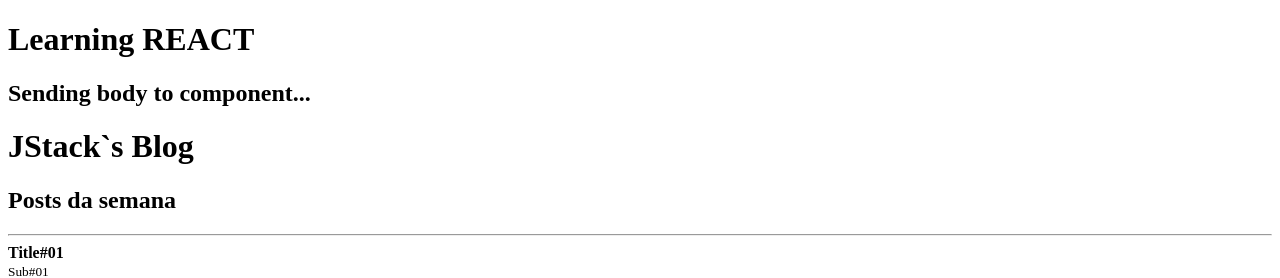
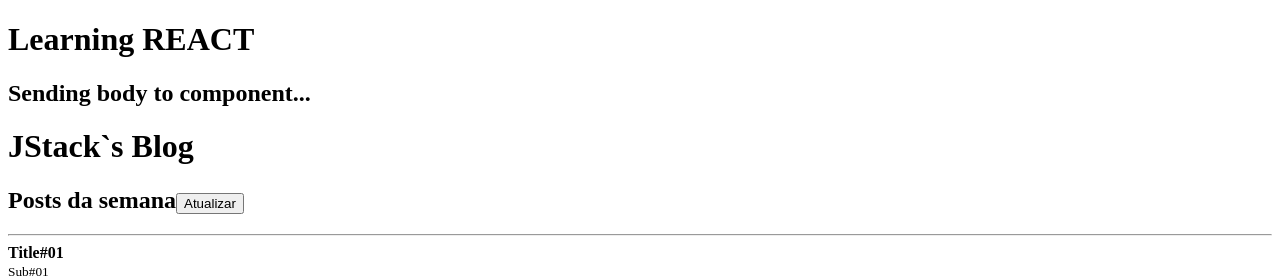
Before and after one commit to EduardoOrestes/learning-react, a React app in the folder react-fundamentos/: page / in a window 1280 px wide. Shown: the top 278 px of the page. Built offline with nearby package versions, Linux system fonts and the light colour scheme.

Commit message:
Trabalhando com States

```diff
--- a/react-fundamentos/src/App.js
+++ b/react-fundamentos/src/App.js
@@ -1,18 +1,41 @@
-import React from 'react';
+import React, { useState } from 'react';
 
 import Post from './Post';
 import Header from './Header';
 
 const category = 'Posts da semana';
-const title = 'Título da notícia';
-
-const posts = [
-  { title: 'Title#01', subtitle: 'Sub#01', likes: 20 },
-  { title: 'Title#02', subtitle: 'Sub#02', likes: 10 },
-  { title: 'Title#03', subtitle: 'Sub#03', likes: 16 },
-]
+// const title = 'Título da notícia';
 
 export default function App() {
+  // [posts, setPosts] - vai desestruturizar
+  const [posts, setPosts] = useState([
+    { id: Math.random(), title: 'Title#01', subtitle: 'Sub#01', likes: 20 },
+    { id: Math.random(), title: 'Title#02', subtitle: 'Sub#02', likes: 10 },
+    { id: Math.random(), title: 'Title#03', subtitle: 'Sub#03', likes: 16 },
+  ]);
+
+  function handleRefresh() {
+    // o setTimeout é so para fazer o teste de clicar duas vezes
+    setTimeout(() => {
+      // prevState - é a lista de posts antes de fazer a atualização
+      // ele é usado para nao ter inconsistencia de dados
+      // ele so pega o valor de posts quando ele realmente for ser executado
+      // ex.: se o usuário clicar duas vezes, e a segunda for antes do state "post" ter
+      // sido atualizado, ele vai adicionar apenas um post
+      setPosts((prevState) => [
+        // ao inves de passar o prevState é possivel passar o setPosts([...]), se nao for depender
+        // do valor anterior dos posts
+        ...prevState,
+        {
+          id: Math.random(),
+          title: `Title#0${prevState.length + 1}`,
+          subtitle: `Sub#0${prevState.length + 1}`,
+          likes: 50,
+        },
+      ]);
+    }, 2000);
+  }
+
   return (
     <>
       <Header title="Learning REACT">
@@ -22,7 +45,10 @@
 
       {/* added id 'idTitle' to tag */}
       <h1 id="idTitle">JStack`s Blog {console.log('Log dentro do JSX')}</h1>
-      <h2>{category}</h2>
+      <h2>
+        {category}
+        <button onClick={handleRefresh}>Atualizar</button>
+      </h2>
 
       <hr />
 
@@ -54,7 +80,7 @@
       {/* sempre que for usado o MAP, ele deve ter a propriedade key do react (é como se fosse o ID) */}
       {posts.map(post => (
         <Post
-          key={post.title}
+          key={post.id}
           likes={post.likes}
           post={{
             title: post.title,
--- a/react-fundamentos/src/Post.js
+++ b/react-fundamentos/src/Post.js
@@ -4,7 +4,7 @@
 import PropTypes from 'prop-types';
 
 export default function Post(props) {
-  console.log(props);
+  // console.log(props);
 
   return (
     <>
```
